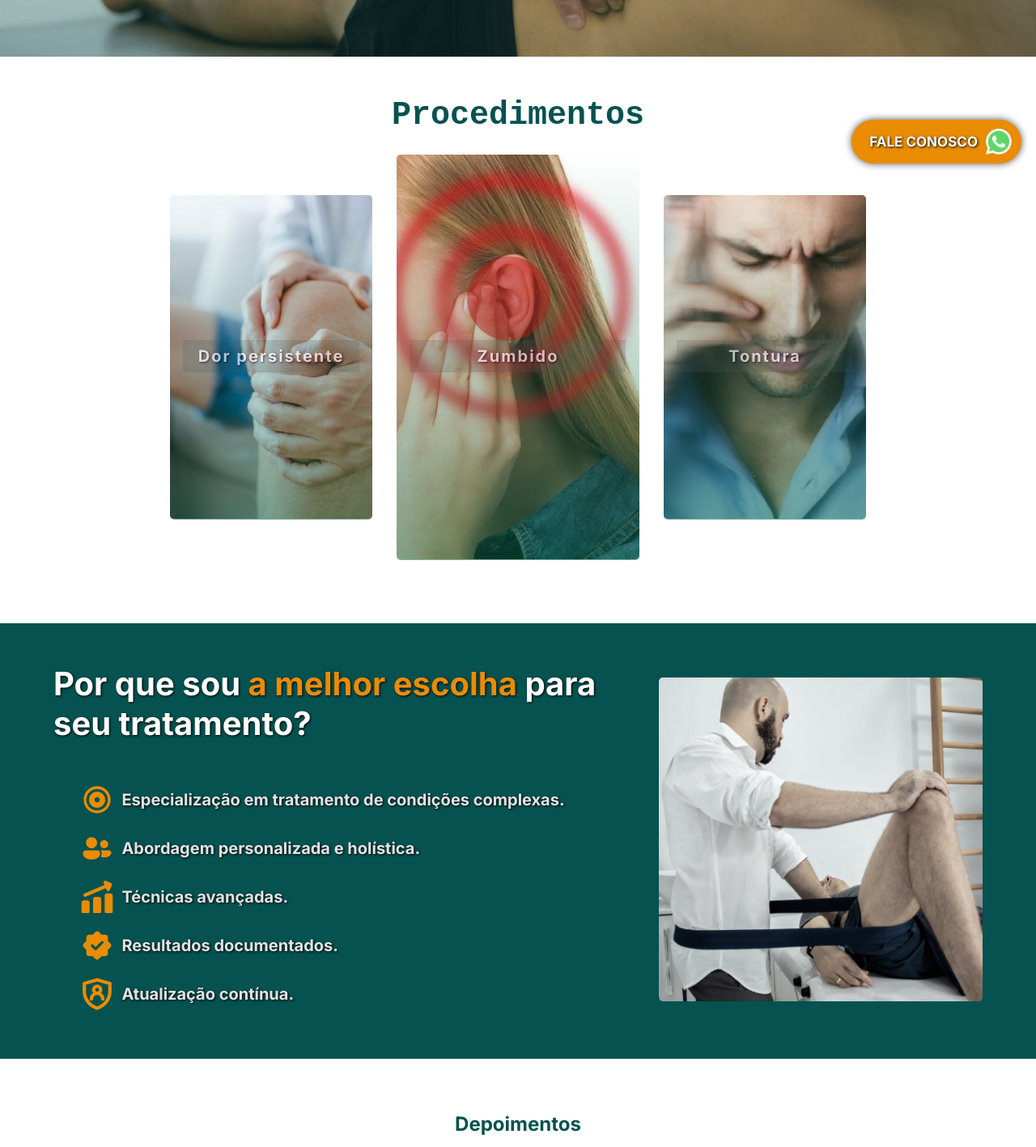
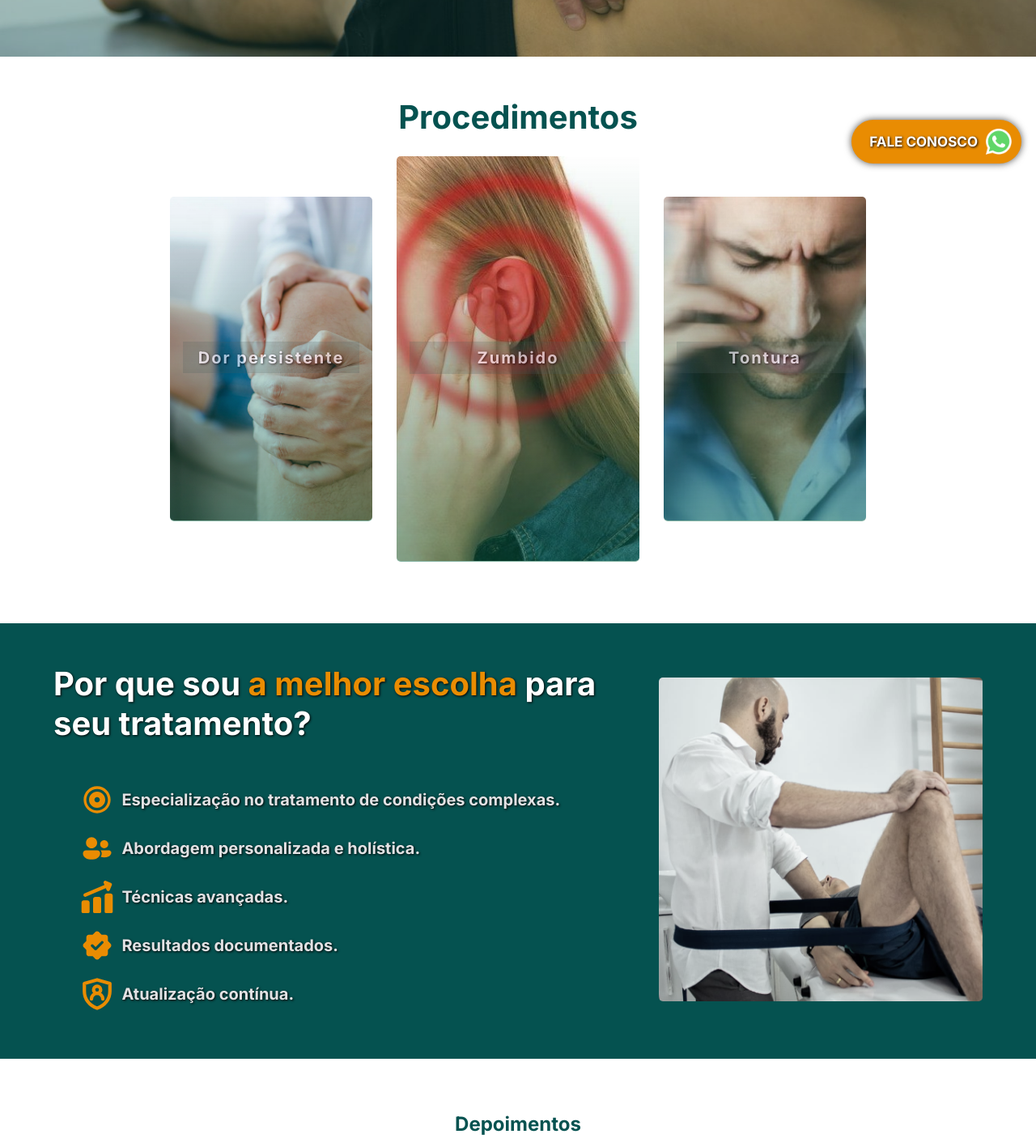
Before and after one commit to fisioterapeuta-samer/physiotherapy-landing-page, a Next.js app: page / in a window 1280 px wide. Shown: the part 560-1977 px from the top of the page at 81% size. Built offline with nearby package versions, Linux system fonts and the light colour scheme.

Commit message:
update styling

```diff
--- a/src/components/fifthSection/fifthSection.module.css
+++ b/src/components/fifthSection/fifthSection.module.css
@@ -88,6 +88,7 @@
   row-gap: 10px;
   width: 100%;
   text-align: justify;
+  hyphens: auto;
 }
 
 .articleListWrapper > li {
--- a/src/components/fifthSection/index.tsx
+++ b/src/components/fifthSection/index.tsx
@@ -71,12 +71,9 @@ function FifthSection() {
                 {" "}
                 tratamento de dor crônica
               </span>
-              ,
-              <span style={{ color: "var(--secondary)" }}>
-                {" "}
-                zumbido e tontura
-              </span>
-              . Através de abordagens personalizadas e baseadas em evidências,
+              ,<span style={{ color: "var(--secondary)" }}> zumbido </span>e
+              <span style={{ color: "var(--secondary)" }}> tontura</span>.
+              Através de abordagens personalizadas e baseadas em evidências,
               busco melhorar a qualidade de vida de meus pacientes, ajudando-os
               a encontrar{" "}
               <span style={{ color: "var(--secondary)" }}>alívio</span> e{" "}
--- a/src/components/secondSection/index.tsx
+++ b/src/components/secondSection/index.tsx
@@ -36,7 +36,7 @@ function SecondSection() {
   ];
   return (
     <div className={styles.container}>
-      <h1 className={styles.title}>Procedimentos</h1>
+      <p className={styles.title}>Procedimentos</p>
       <div className={styles.imagesContainer}>
         {itemsArray.map((item, index) => (
           <div
--- a/src/components/secondSection/secondSection.module.css
+++ b/src/components/secondSection/secondSection.module.css
@@ -18,7 +18,7 @@
 .title {
   color: var(--primary);
   font-size: 40px;
-  font-family: monospace;
+
   font-weight: bolder;
 }
 
--- a/src/components/thirdSection/index.tsx
+++ b/src/components/thirdSection/index.tsx
@@ -17,48 +17,10 @@ function ThirdSection() {
           <span style={{ color: "var(--secondary)" }}>a melhor escolha</span>{" "}
           para seu tratamento?
         </h1>
-
-        {/* <article className={styles.articleListWrapper}>
-          <p>
-            Olá, meu nome é Samer. Sou graduado em Fisioterapia pela
-            Universidade Veiga de Almeida, no Rio de Janeiro, desde 2006. Além
-            disso, sou pós-graduado em
-            <span style={{ color: "var(--secondary)" }}>
-              {" "}
-              Traumato-Ortopedia
-            </span>{" "}
-            e<span style={{ color: "var(--secondary)" }}> Quiropraxia</span>.
-            Com uma sólida formação acadêmica e
-            <span style={{ color: "var(--secondary)" }}>
-              {" "}
-              anos de experiência prática
-            </span>
-            , dedico-me a oferecer o melhor cuidado aos meus pacientes.
-          </p>
-          <p>
-            Minha especialidade é o
-            <span style={{ color: "var(--secondary)" }}>
-              {" "}
-              tratamento de dor crônica
-            </span>
-            ,
-            <span style={{ color: "var(--secondary)" }}>
-              {" "}
-              zumbido e tontura
-            </span>
-            . Através de abordagens personalizadas e baseadas em evidências,
-            busco melhorar a qualidade de vida de meus pacientes, ajudando-os a
-            encontrar <span style={{ color: "var(--secondary)" }}>
-              alívio
-            </span>{" "}
-            e <span style={{ color: "var(--secondary)" }}>recuperação</span>.
-          </p>
-        </article> */}
-
         <ul className={styles.listContainer}>
           <li className={styles.list}>
             <Image src={focusIcon} width={40} height={40} alt="check icon" />
-            Especialização em tratamento de condições complexas.
+            Especialização no tratamento de condições complexas.
           </li>
           <li className={styles.list}>
             <Image src={peopleIcon} width={40} height={40} alt="check icon" />
```
